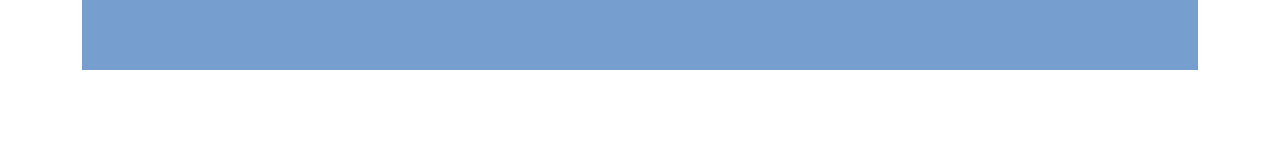
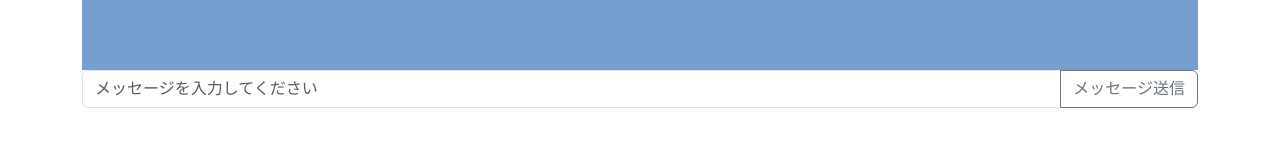
Before and after one commit to RisaMuraguchi/vue-practice, a Vue app in the folder vite-project/: page / in a window 1280 px wide. Shown: the part 630-776 px from the top of the page. Built offline with nearby package versions, Linux system fonts and the light colour scheme.

Commit message:
チャット送信機能

```diff
--- /dev/null
+++ b/vite-project/src/components/chat/Send.vue
@@ -0,0 +1,19 @@
+<script setup>
+
+</script>
+
+<template>
+  <div class="input-group mb-3">
+    <input
+      type="text"
+      class="form-control"
+      placeholder="メッセージを入力してください"
+    />
+    <button
+      class="btn btn-outline-secondary js-send-message"
+      type="button"
+    >
+      メッセージ送信
+    </button>
+  </div>
+</template>
--- a/vite-project/src/components/chat/View.vue
+++ b/vite-project/src/components/chat/View.vue
@@ -6,25 +6,6 @@ const props = defineProps({
   data: Object
 })
 
-const data = {
-  chat: [
-    {
-      displayName: "テスト1さん",
-      uid: "test1",
-      message: "ああああああ",
-    },
-    {
-      displayName: "テスト2さん",
-      uid: "test2",
-      message: "いいいいい",
-    },
-    {
-      displayName: "テスト3さん",
-      uid: "test3",
-      message: "ううううう",
-    },
-  ]
-}
 </script>
 
 <template>
--- a/vite-project/src/components/pages/Chat.vue
+++ b/vite-project/src/components/pages/Chat.vue
@@ -1,15 +1,33 @@
 <script>
 import { defineComponent, reactive } from 'vue'
 import View from '../chat/View.vue'
+import Send from '../chat/Send.vue'
 
 export default defineComponent({
   components: {
-    View
+    View,
+    Send
   },
   setup() {
     const data = reactive({
       user: {},
-      chat: [],
+      chat: [
+      {
+          displayName: "テスト1さん",
+          uid: "test1",
+          message: "ああああああ",
+        },
+        {
+          displayName: "テスト2さん",
+          uid: "test2",
+          message: "いいいいい",
+        },
+        {
+          displayName: "テスト3さん",
+          uid: "test3",
+          message: "ううううう",
+        },
+      ],
       input: '',
       displayName:''
     })
@@ -22,7 +40,8 @@ export default defineComponent({
 
 <template>
   <div class="container">
-    <View />
+    <View :data="data" />
+    <Send />
   </div>
 </template>
 
```
